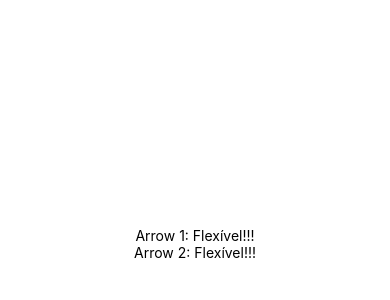
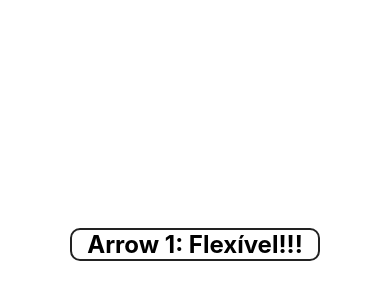
Before and after one commit to mfderson/curso-react-native-exercicios, a React Native app: screen / in a window 390 px wide. Shown: the part 178-478 px from the top of the page. Built offline with nearby package versions, Linux system fonts and the light colour scheme.

Commit message:
22. Criando estilo

```diff
--- a/src/components/Simples.js
+++ b/src/components/Simples.js
@@ -1,5 +1,13 @@
 import React from 'react'
 import { Text } from 'react-native'
+import Padrao from '../style/Padrao'
+
+export default props => <Text style={Padrao.ex}>Arrow 1: {props.texto}</Text>
+
+// ERROR!!!
+// export default props =>
+//   <Text>{props.texto}</Text>
+//   <Text>{props.texto}</Text>
 
 // export default function(props) {
 //   return <Text>{props.texto}</Text>
@@ -13,11 +21,6 @@
 // Correto
 // export default props => <Text>{props.texto}</Text>
 
-// ERROR!!!
-// export default props =>
-//   <Text>{props.texto}</Text>
-//   <Text>{props.texto}</Text>
-
 // Correto
 // export default props =>
 //   <View>
@@ -25,7 +28,8 @@
 //     <Text>{props.texto}</Text>
 //   </View>
 
-export default props => [
-  <Text key={1}>Arrow 1: {props.texto}</Text>,
-  <Text key={2}>Arrow 2: {props.texto}</Text>
-]
+// Correto
+// export default props => [
+//   <Text key={1}>Arrow 1: {props.texto}</Text>,
+//   <Text key={2}>Arrow 2: {props.texto}</Text>
+// ]
--- /dev/null
+++ b/src/style/Padrao.js
@@ -0,0 +1,13 @@
+import { StyleSheet } from 'react-native'
+
+export default StyleSheet.create({
+  ex: {
+    paddingHorizontal: 15,
+    marginVertical: 5,
+    borderRadius: 10,
+    borderWidth: 2,
+    borderColor: '#222',
+    fontSize: 24,
+    fontWeight: 'bold'
+  }
+})
```
